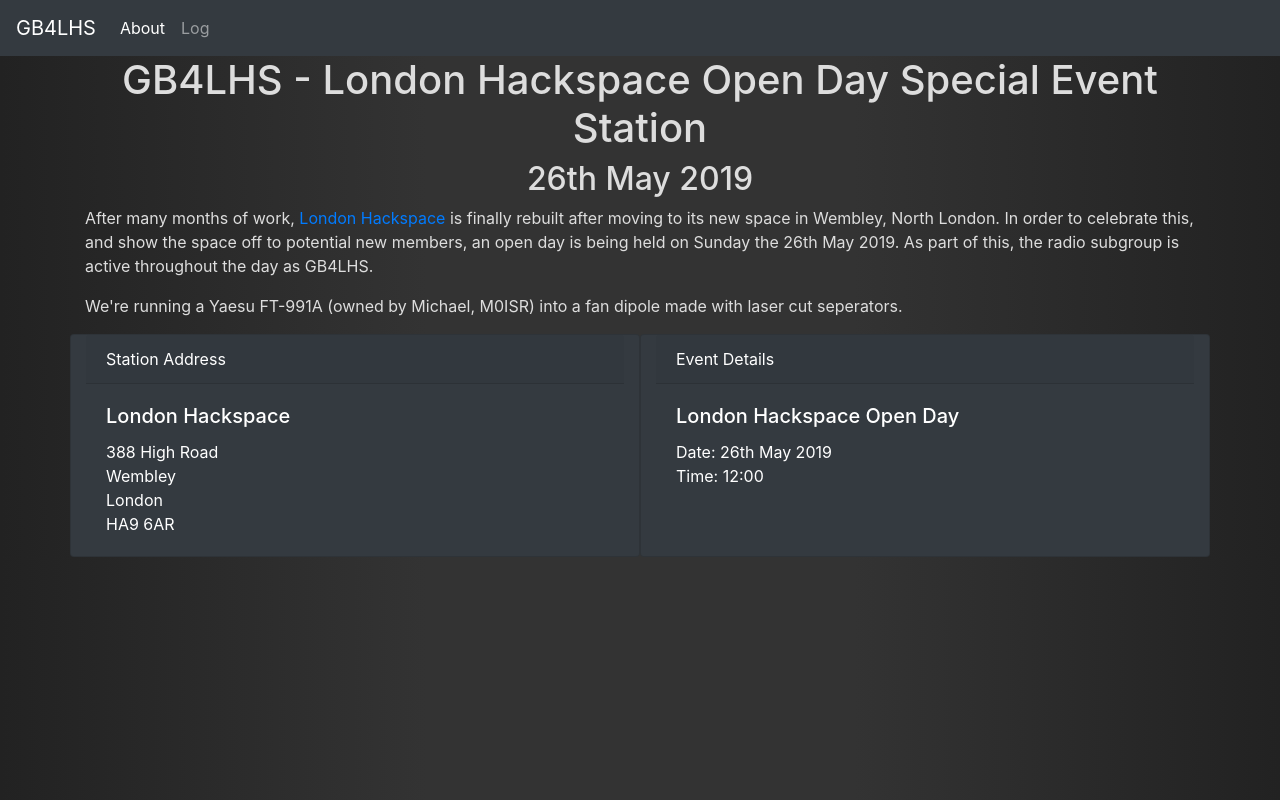
After one commit to mich181189/GB4LHS, a Flask app: page /about in a window 1280 px wide. The commit adds this page. Run offline with Flask 2, Linux system fonts and the light colour scheme; parts of the project's set-up code (start-up, migrations or seed data) failed here and were passed over; some libraries are stand-ins or nearby versions.

Commit message:
Added about page and a timer to make the site live at the right time

```diff
--- /dev/null
+++ b/templates/about.html
@@ -0,0 +1,78 @@
+<!DOCTYPE html>
+<html>
+<head>
+    <title>GB4LHS - About</title>
+
+    <meta charset="utf-8">
+    <meta name="viewport" content="width=device-width, initial-scale=1, shrink-to-fit=no">
+
+    <link rel="stylesheet" href="https://stackpath.bootstrapcdn.com/bootstrap/4.3.1/css/bootstrap.min.css" integrity="sha384-ggOyR0iXCbMQv3Xipma34MD+dH/1fQ784/j6cY/iJTQUOhcWr7x9JvoRxT2MZw1T" crossorigin="anonymous">
+    <link rel="stylesheet" href="static/gb4lhs.css">
+    <link rel="stylesheet" href="static/gb4lhs-live.css">
+    <style>
+    #maintitle {
+        text-align: center
+    }
+
+    #subtitle {
+        text-align: center
+    }
+</style>
+</head>
+<body>
+    <nav class="navbar navbar-expand-lg navbar-dark bg-dark">
+        <a class="navbar-brand" href="/">GB4LHS</a>
+        <button class="navbar-toggler" type="button" data-toggle="collapse" data-target="#navbarSupportedContent" aria-controls="navbarSupportedContent" aria-expanded="false" aria-label="Toggle navigation">
+        <span class="navbar-toggler-icon"></span>
+        </button>
+
+        <div class="collapse navbar-collapse" id="navbarSupportedContent">
+            <ul class="navbar-nav mr-auto">
+                <li class="nav-item">
+                    <a class="nav-link active" href="/about">About</a>
+                </li>
+                <li>
+                    <a class="nav-link" href="https://log.gb4lhs.co.uk">Log</a>
+                </li>
+            </ul>
+        </div>
+    </nav>
+    <!--<div class="alert alert-warning" role="alert">
+        Come Back Soon!
+    </div>-->
+    <div class="container">
+        <h1 id="maintitle">GB4LHS - London Hackspace Open Day Special Event Station</h1>
+        <h2 id="subtitle">26th May 2019</h2>
+        <div id="mainbody">
+            <p>
+                After many months of work, <a href="https://london.hackspace.org.uk/">London Hackspace</a> is finally rebuilt after moving to its new space in Wembley, North London. In order to celebrate this, and show the space off to potential new members, an open day is being held on Sunday the 26th May 2019. As part of this, the radio subgroup is active throughout the day as GB4LHS.
+            </p>
+            <p>
+                We're running a Yaesu FT-991A (owned by Michael, M0ISR) into a fan dipole made with laser cut seperators.
+            </p>
+        </div>
+        <div class="row">
+            <div class="card text-white bg-dark col-sm">
+                <div class="card-header">Station Address</div>
+              <div class="card-body">
+                <h5 class="card-title">London Hackspace</h5>
+                <p class="card-text">388 High Road<br>
+                    Wembley<br>
+                    London<br>
+                    HA9 6AR
+                </p>
+              </div>
+            </div>
+            <div class="card text-white bg-dark col-sm">
+                <div class="card-header">Event Details</div>
+              <div class="card-body">
+                <h5 class="card-title">London Hackspace Open Day</h5>
+                <p class="card-text">Date: 26th May 2019<br>
+                    Time: 12:00
+                </p>
+              </div>
+            </div>
+        </div>
+    </div>
+</body>
+</html>
--- a/templates/live.html
+++ b/templates/live.html
@@ -20,7 +20,7 @@
         <div class="collapse navbar-collapse" id="navbarSupportedContent">
             <ul class="navbar-nav mr-auto">
                 <li class="nav-item">
-                    <a class="nav-link" href="#">About</a>
+                    <a class="nav-link" href="/about">About</a>
                 </li>
                 <li>
                     <a class="nav-link" href="https://log.gb4lhs.co.uk">Log</a>
--- a/website.py
+++ b/website.py
@@ -80,6 +80,10 @@
         "refresh-in": 10000
         })
 
+@app.route("/about")
+def about():
+    return render_template("about.html")
+
 @app.route("/live")
 @cache(600)
 def live():
@@ -96,5 +100,7 @@
 
 @app.route("/")
 def hello():
-    #return live()
+    now = datetime.utcnow().replace(tzinfo=timezone.utc)
+    if (app.config['COUNTDOWN_END'].timestamp() - now.timestamp()) < 3600:
+        return live()
     return holding()
```
